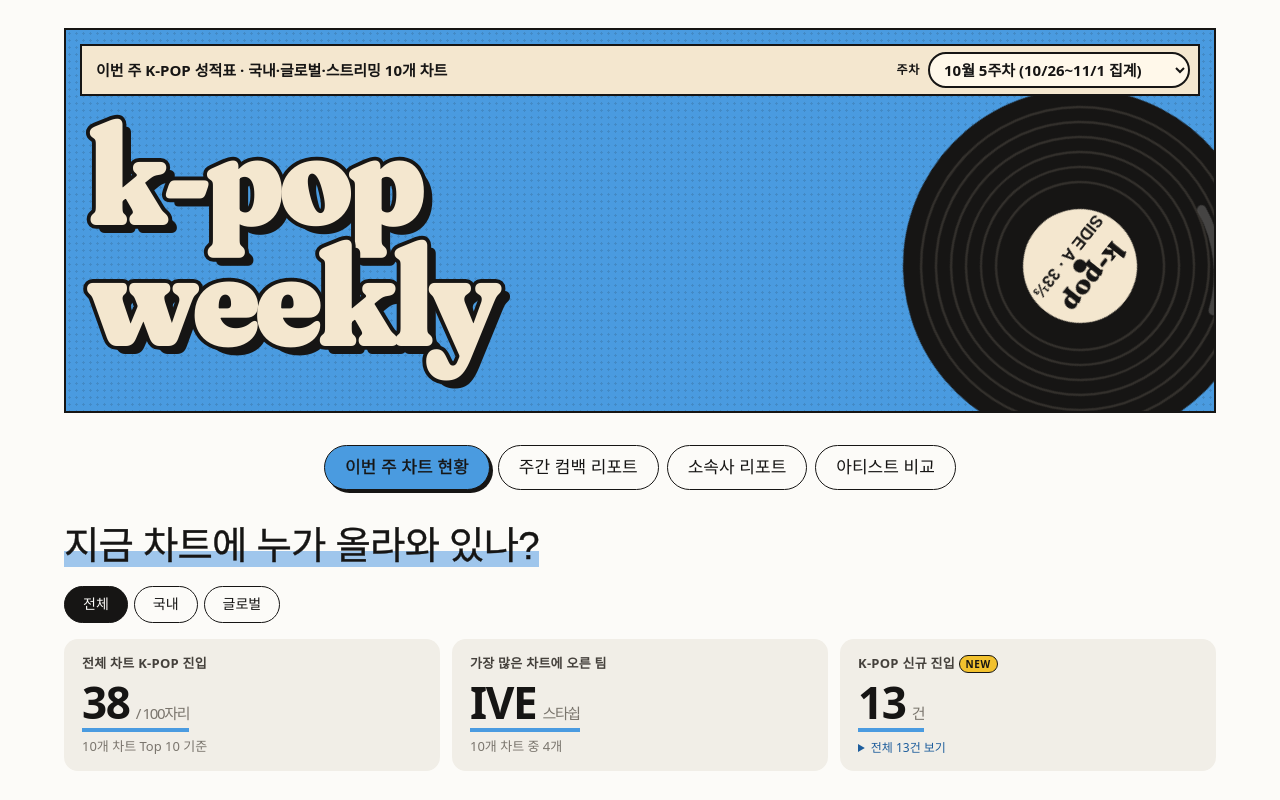
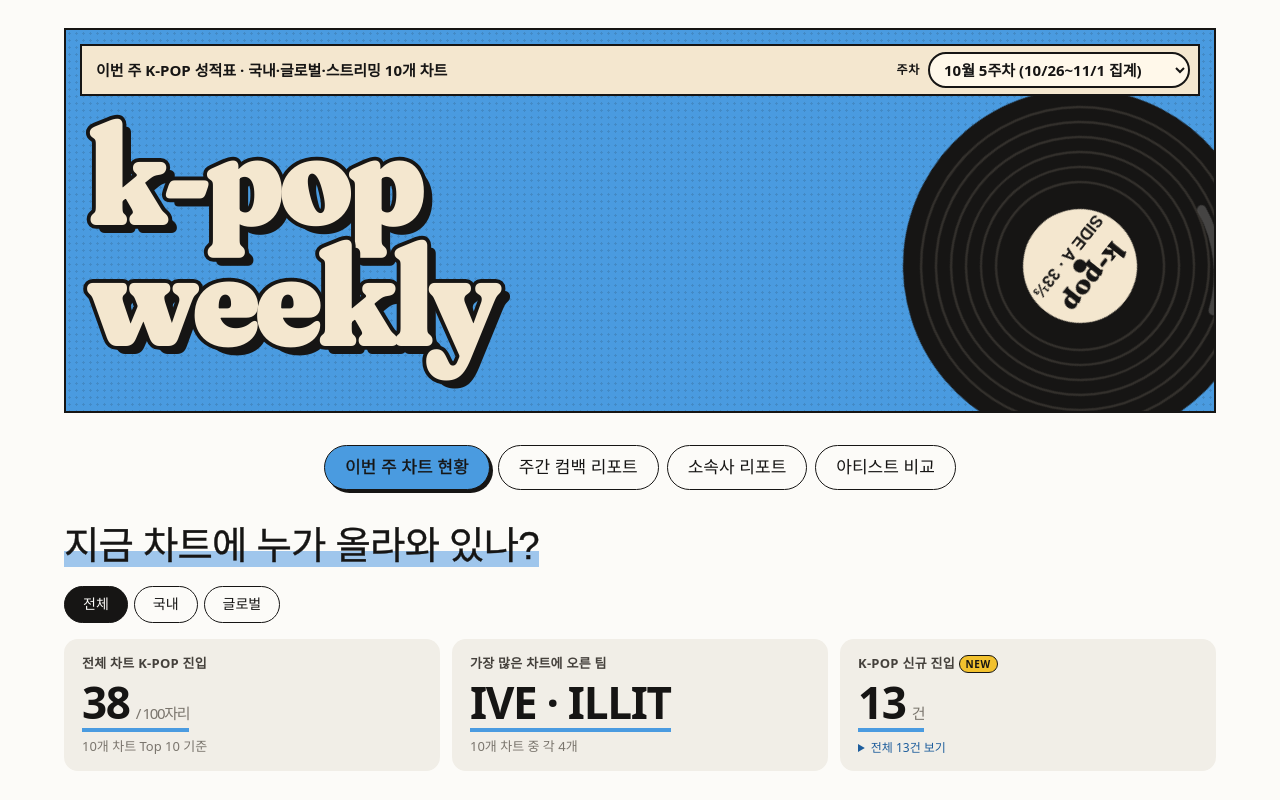
Before and after one commit to seyoun-chung/kpop-weekly-report, a plain HTML site: page index.html in a window 1280 px wide. Shown: the top 800 px of the page. Drawn offline with nearby package versions, Linux system fonts and the light colour scheme; a web font is replaced by a local one.

Commit message:
대시보드 갱신 2026-11-05 19:32

```diff
--- a/index.html
+++ b/index.html
@@ -703,7 +703,7 @@ function draw(){
    const NTL=Object.values(NT).sort((a,b)=>b.c.size-a.c.size);
    $('trend').innerHTML=`<div class="tiles">
    <div class="tile"><div class="lb">${lb} 차트 K-POP 진입</div><div class="v num">${K.length}<small>/ ${R.length}자리</small></div><div class="s">${L.length}개 차트 Top 10 기준</div></div>
-   <div class="tile"><div class="lb">가장 많은 차트에 오른 팀</div><div class="v">${top?esc(top.en||top.n):'없음'}${top&&top.a?`<small>${esc(top.a)}</small>`:''}</div><div class="s" title="${top?esc([...top.c].join(', ')):''}">${top?`${L.length}개 차트 중 ${top.c.size}개`:''}</div></div>
+   ${(TI=>`<div class="tile"><div class="lb">가장 많은 차트에 오른 팀</div><div class="v">${top?TI.map(t=>esc(t.en||t.n)).join(' · '):'없음'}${top&&TI.length===1&&top.a?`<small>${esc(top.a)}</small>`:''}</div><div class="s" title="${esc(TI.map(t=>(t.en||t.n)+': '+[...t.c].join(', ')).join(' / '))}">${top?`${L.length}개 차트 중 ${TI.length>1?'각 ':''}${top.c.size}개`:''}</div></div>`)(top?Object.values(cnt).filter(x=>x.c.size===top.c.size):[])}
    <div class="tile"><div class="lb">K-POP 신규 진입 <span class="new">NEW</span></div><div class="v num">${NEW.length}<small>건</small></div>${NEW.length?`<details class="more"><summary>전체 ${NEW.length}건 보기</summary><p>${esc(NEW.join(', '))}</p></details>`:''}</div></div>`;return}
   const k=L.reduce((s,c)=>s+c.l.filter(isK).length,0);
   const NEW=L.flatMap(c=>c.l.map((n,i)=>DL[(i+c.t.length)%10]==='N'&&isK(n)?`${n} (${c.t})`:null)).filter(Boolean);
```
